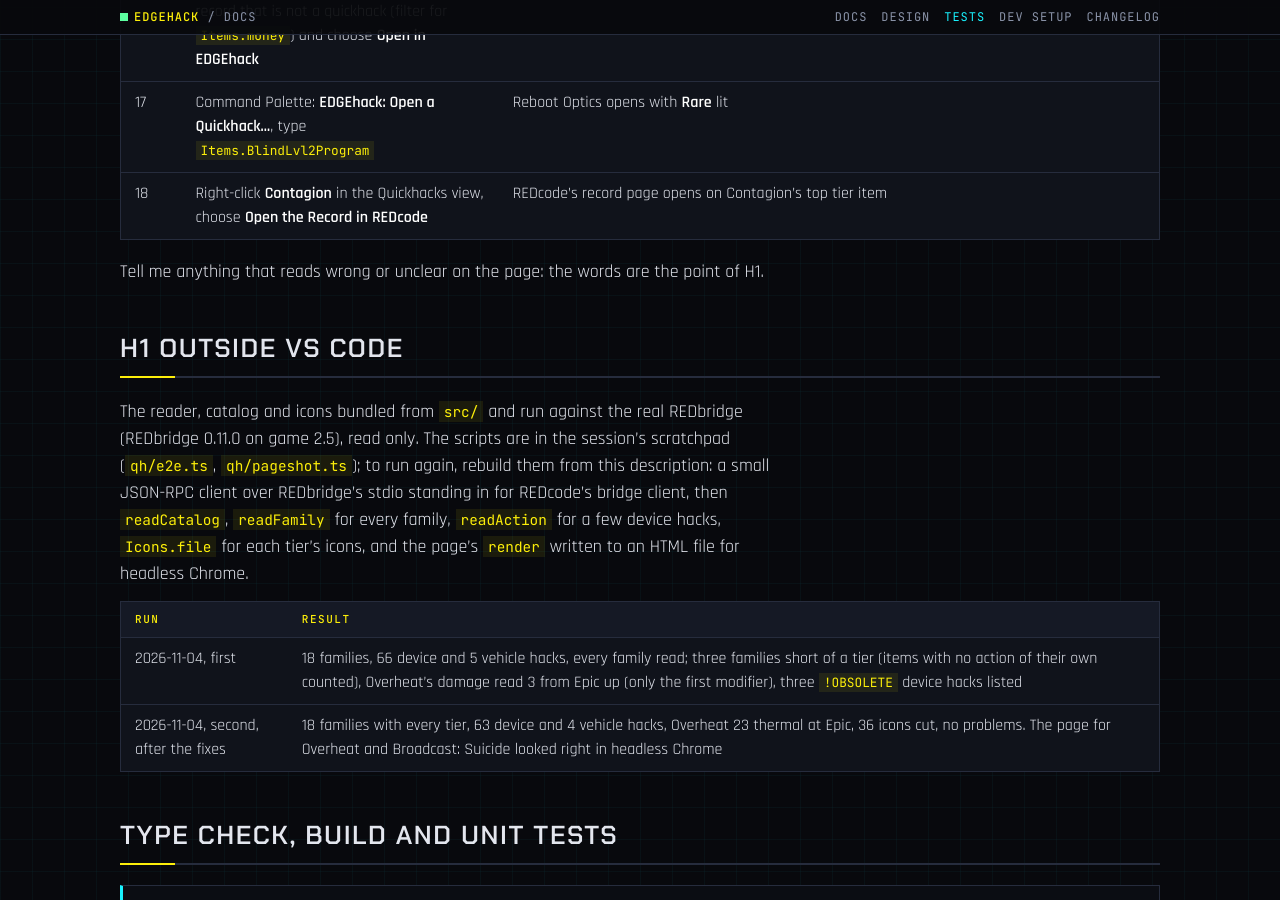
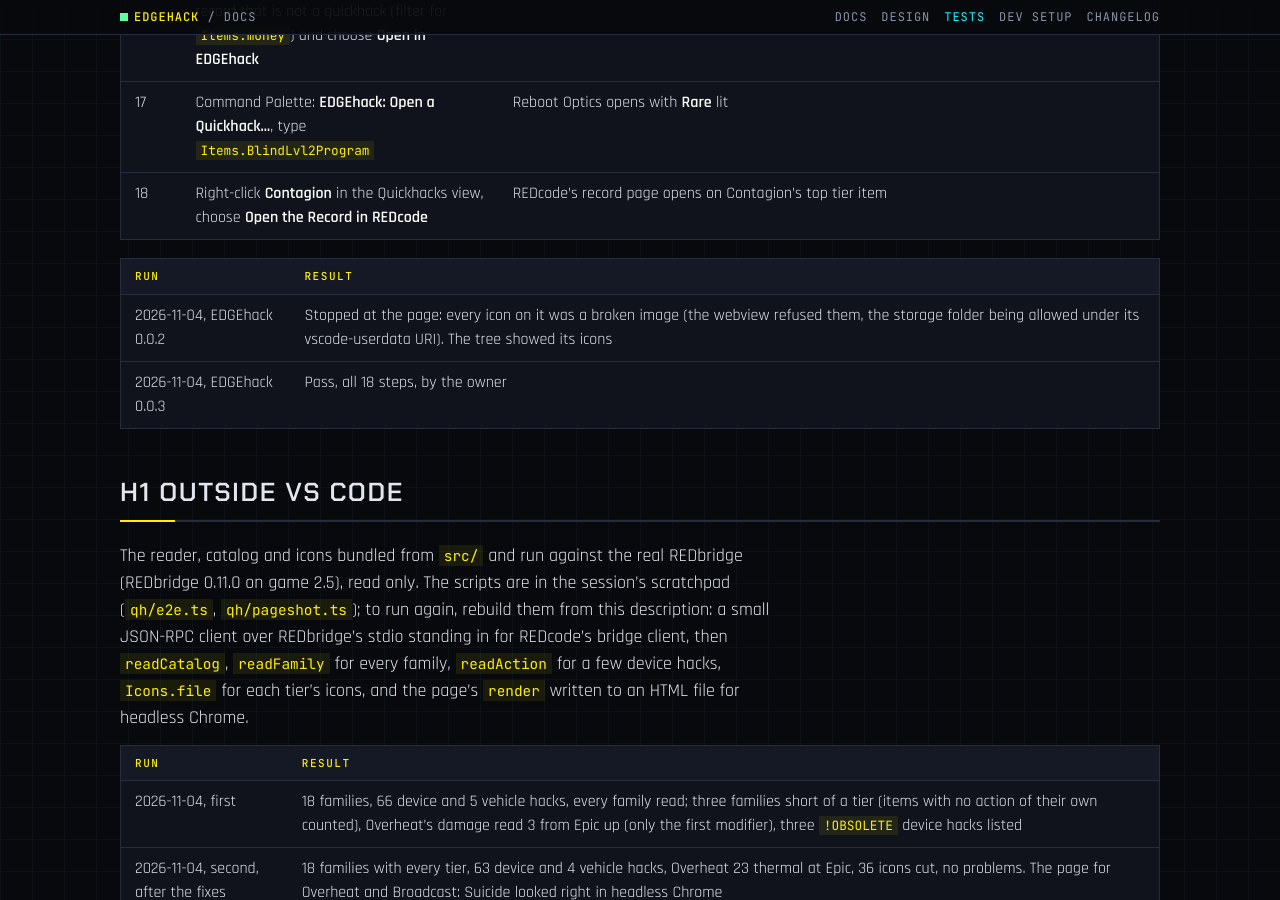
Before and after one commit to Edgemodders/EDGEhack, a Jekyll site: the page built from docs/testing.md, in a window 1280 px wide and 900 px high, scrolled down 2425 px. Built offline with Jekyll 4.4.1, drawn with Linux system fonts in a browser that asks for light colours; some of the changed text lies outside the part shown.

Commit message:
H1 Read passed its hand test (EDGEhack 0.0.3); the open contract is REDcode #22
Co-Authored-By: Claude Opus 5.5 <noreply@anthropic.com>

```diff
--- a/docs/testing.md
+++ b/docs/testing.md
@@ -15,11 +15,11 @@ Last updated 2026-11-04.
 | [Type check, build and unit tests](#type-check-build-and-unit-tests) | Automated, also on GitHub (Check) | H0, H1 | 2026-11-04 | Pass, 17 tests |
 | Quickhack names against game 2.5 | By script, read only | H0 | 2026-11-04 | All 92 quickhack items read: 18 families a player sees and the Cyberdeck item; 7 internal items with other names left out, as they should be |
 | [H1 outside VS Code](#h1-outside-vs-code) | By script, read only, the real REDbridge on game 2.5 | H1 | 2026-11-04 | Pass: 18 families with every tier, 63 device and 4 vehicle hacks, 36 icons, no problems |
-| [H1 Read](#h1-read) | By hand, installed .vsix | H1 | Not run yet | Waiting |
+| [H1 Read](#h1-read) | By hand, installed .vsix | H1 | 2026-11-04 | Pass, all 18 steps (EDGEhack 0.0.3) |
 
 ## Waiting for a hand test
 
-- [H1 Read](#h1-read), EDGEhack 0.0.3.
+None.
 
 ## H1 Read
 
@@ -54,7 +54,10 @@ Then reload VS Code (**Developer: Reload Window**).
 | 17 | Command Palette: **EDGEhack: Open a Quickhack...**, type `Items.BlindLvl2Program` | Reboot Optics opens with **Rare** lit |
 | 18 | Right-click **Contagion** in the Quickhacks view, choose **Open the Record in REDcode** | REDcode's record page opens on Contagion's top tier item |
 
-Tell me anything that reads wrong or unclear on the page: the words are the point of H1.
+| Run | Result |
+|---|---|
+| 2026-11-04, EDGEhack 0.0.2 | Stopped at the page: every icon on it was a broken image (the webview refused them, the storage folder being allowed under its vscode-userdata URI). The tree showed its icons |
+| 2026-11-04, EDGEhack 0.0.3 | Pass, all 18 steps, by the owner |
 
 ## H1 outside VS Code
 
```
Also changed, not shown: CLAUDE.md (+1 -1 lines), docs/design.md (+1 -1 lines), docs/index.md (+1 -1 lines), README.md.
